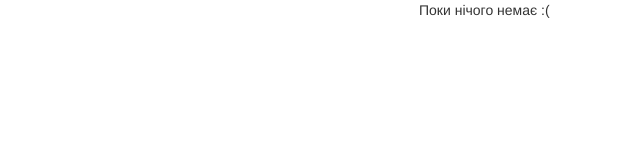
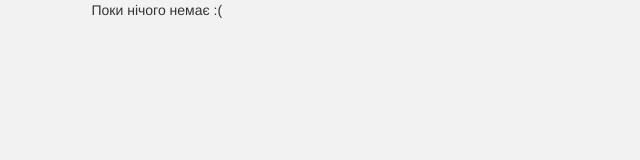
Before and after one commit to TeTiRoss/tetiross-currency-converter, a plain HTML site: page index.html in a window 1280 px wide. Shown: the whole page, without its empty margins (236-876 px from the left). Drawn offline with nearby package versions, Linux system fonts and the light colour scheme.

Commit message:
test stylesheet precedence

```diff
--- a/css/main.css
+++ b/css/main.css
@@ -1,3 +1,3 @@
 body {
-  background-color: rgb(227, 227, 227)
+  background-color: rgb(242, 242, 242)
 }
--- a/index.html
+++ b/index.html
@@ -3,13 +3,13 @@
 	<head>
 		<title>You Are Welcome</title>
 		<!-- link to main stylesheet -->
-		<link rel="stylesheet" type="text/css" href="/css/main.css">
     <link rel="stylesheet" href="https://maxcdn.bootstrapcdn.com/bootstrap/3.3.7/css/bootstrap.min.css" integrity="sha384-BVYiiSIFeK1dGmJRAkycuHAHRg32OmUcww7on3RYdg4Va+PmSTsz/K68vbdEjh4u" crossorigin="anonymous">
+    <link rel="stylesheet" type="text/css" href="/css/main.css">
     <script src="https://maxcdn.bootstrapcdn.com/bootstrap/3.3.7/js/bootstrap.min.js" integrity="sha384-Tc5IQib027qvyjSMfHjOMaLkfuWVxZxUPnCJA7l2mCWNIpG9mGCD8wGNIcPD7Txa" crossorigin="anonymous"></script>
 	</head>
 	<body>
     <div class='row'>
-      <div class="col-md-6 col-md-offset-6">
+      <div class="col-md-6 col-md-offset-3">
         Поки нічого немає :(
       </div>
     </div>
```
